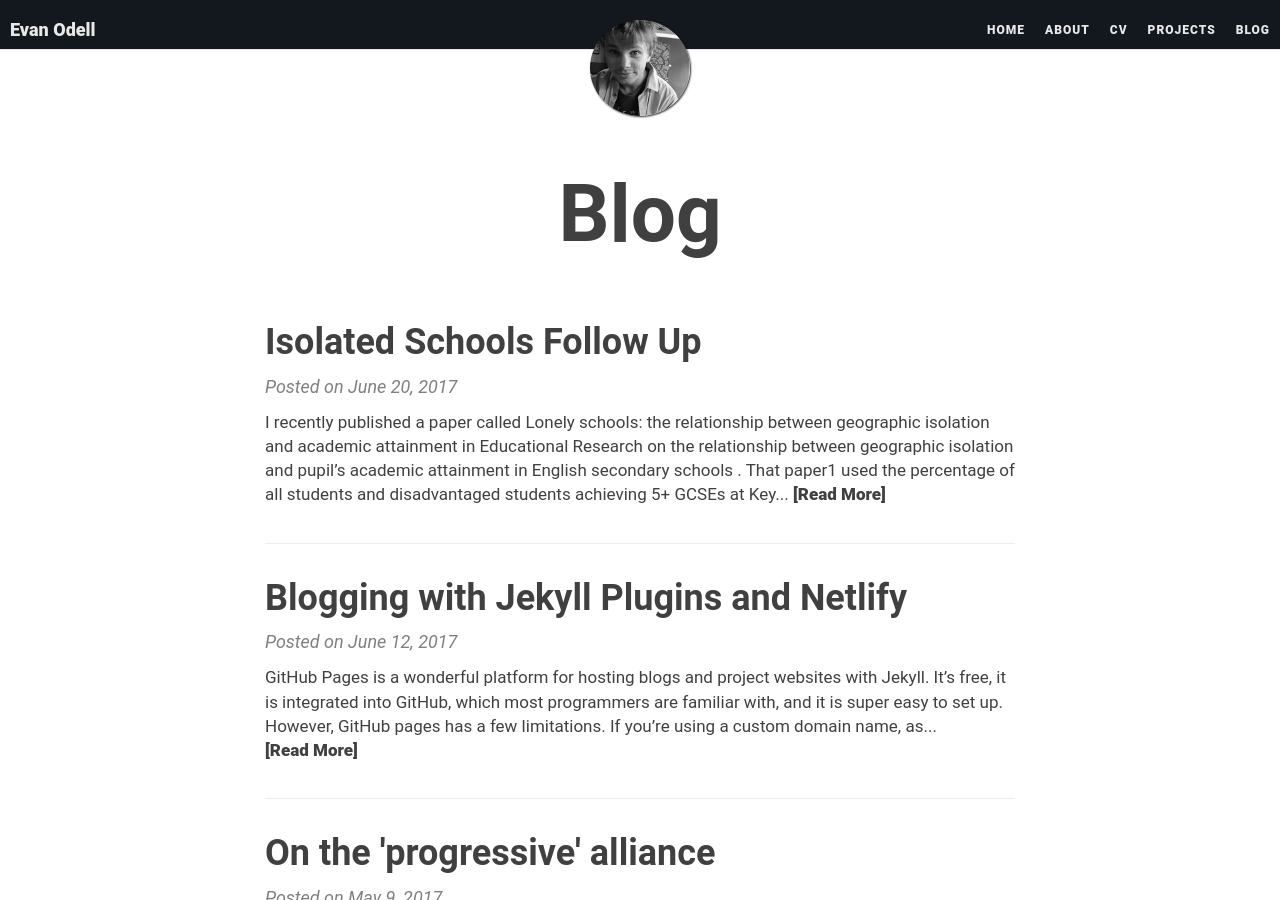
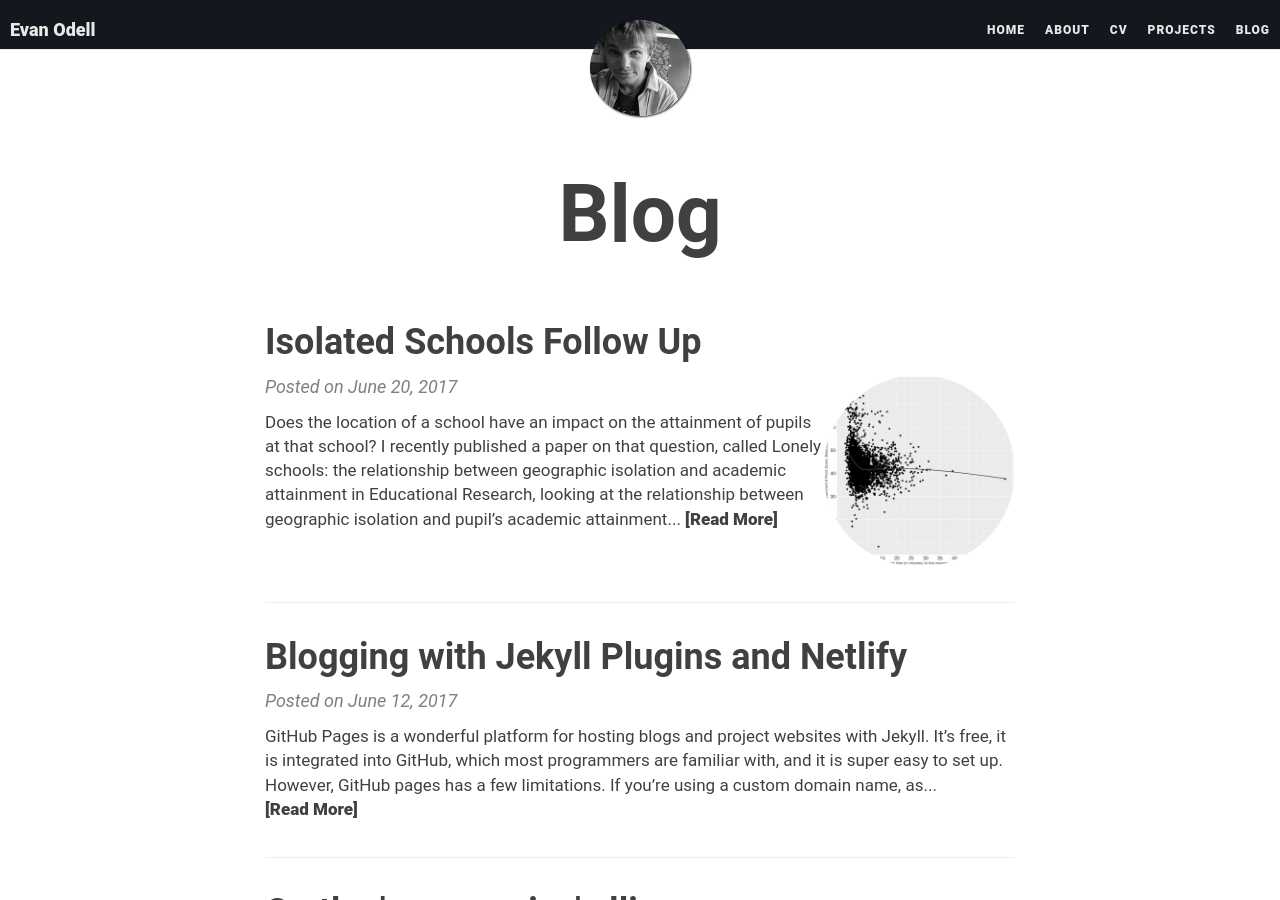
Before and after one commit to evanodell/evanodell.com, a Jekyll site: the page built from blog/index.html, in a window 1280 px wide and 900 px high. Built offline with Jekyll 4.4.1, drawn with Linux system fonts in a browser that asks for light colours; nearby versions of some CDN libraries; some web fonts are replaced; the list of posts is cut into pages by our own code.

Commit message:
better intro, added image

```diff
--- a/_posts/2017-06-20-isolated-schools-follow-up.md
+++ b/_posts/2017-06-20-isolated-schools-follow-up.md
@@ -2,10 +2,11 @@
 layout: post
 title: Isolated Schools Follow Up
 date: 2017-06-20
+bigimg: /img/lonely-schools/fsm.tt5.plot2016.png
 comments: true
 ---
 
-I recently published a paper called [_Lonely schools: the relationship between geographic isolation and academic attainment_](http://www.tandfonline.com/doi/full/10.1080/00131881.2017.1339285) in [_Educational Research_](http://www.tandfonline.com/toc/rere20/current) on the relationship between geographic isolation and pupil's academic attainment in English secondary schools {% cite odell2017g %}. That paper[^3] used the percentage of all students and disadvantaged students achieving 5+ GCSEs at Key Stage 4 (KS4), including English and maths (5+ A*-C GCSE(EM)), from 2013-2015 as its dependent variable. That analysis identified a correlation between lower GCSE attainment rates by disadvantaged pupils at secondary schools in more geographically isolated areas, when controlling for other school demographic, previous attainment and location variables.
+Does the location of a school have an impact on the attainment of pupils at that school? I recently published a paper on that question, called [_Lonely schools: the relationship between geographic isolation and academic attainment_](http://www.tandfonline.com/doi/full/10.1080/00131881.2017.1339285) in [_Educational Research_](http://www.tandfonline.com/toc/rere20/current), looking at the relationship between geographic isolation and pupil's academic attainment in English secondary schools {% cite odell2017g %}. That paper[^3] used the percentage of all students and disadvantaged students achieving 5+ GCSEs at Key Stage 4 (KS4), including English and maths (5+ A*-C GCSE(EM)), from 2013-2015 as its dependent variable. That analysis identified a correlation between lower GCSE attainment rates by disadvantaged pupils at secondary schools in more geographically isolated areas, when controlling for other school demographic, previous attainment and location variables.
 
 This post uses the same methodology as in that paper, but with the headline measure from the 2016 KS4 results. The results are not directly comparable, as the headline accountability measure changed in 2016, to the ['Attainment 8' point score](https://www.gov.uk/government/publications/progress-8-school-performance-measure), the student's average grade across a range of subjects, taken from the 2016 KS4 statistical first release {% cite departmentforeducation2017 %}. Although the data relases include the percentage of pupils, including disadvantaged pupils, achieving 5+ A*-C GCSE(EM) at KS4, I decided to use the new headline measure, to see if the negative relationship between a school's geographic isolation and disadvantaged pupil attainment described in [_Lonely Schools_]({{site.url}}/files/Lonely_Schools_Odell_2017_AM.pdf) is still there with a newer (and in my opinion better) measure of school and pupil performance.
 
```
